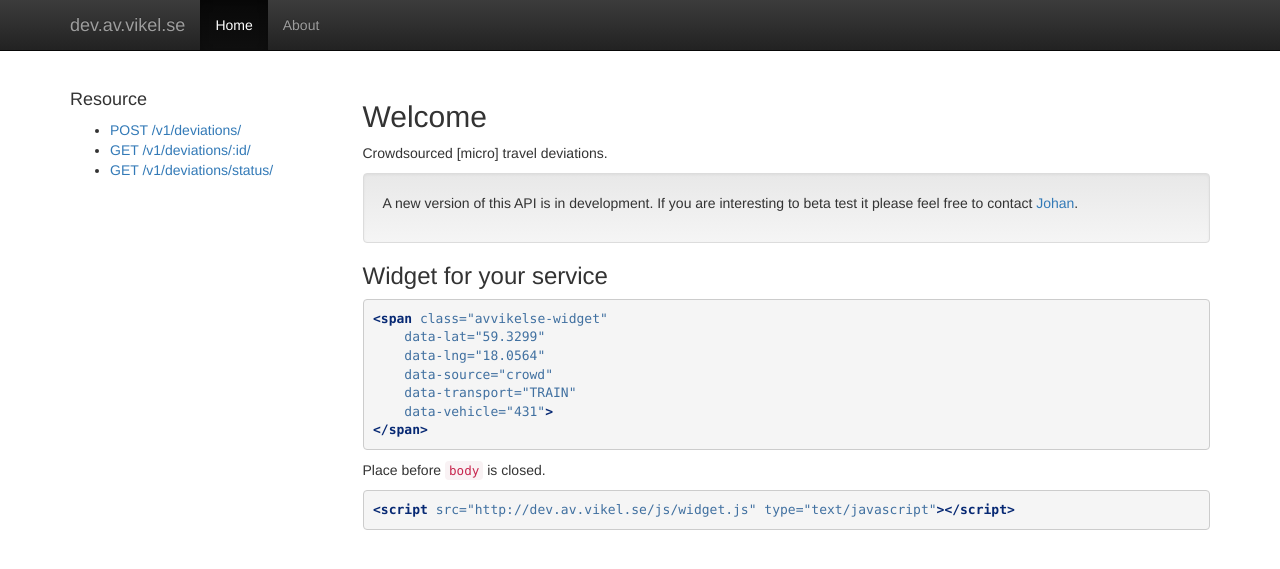
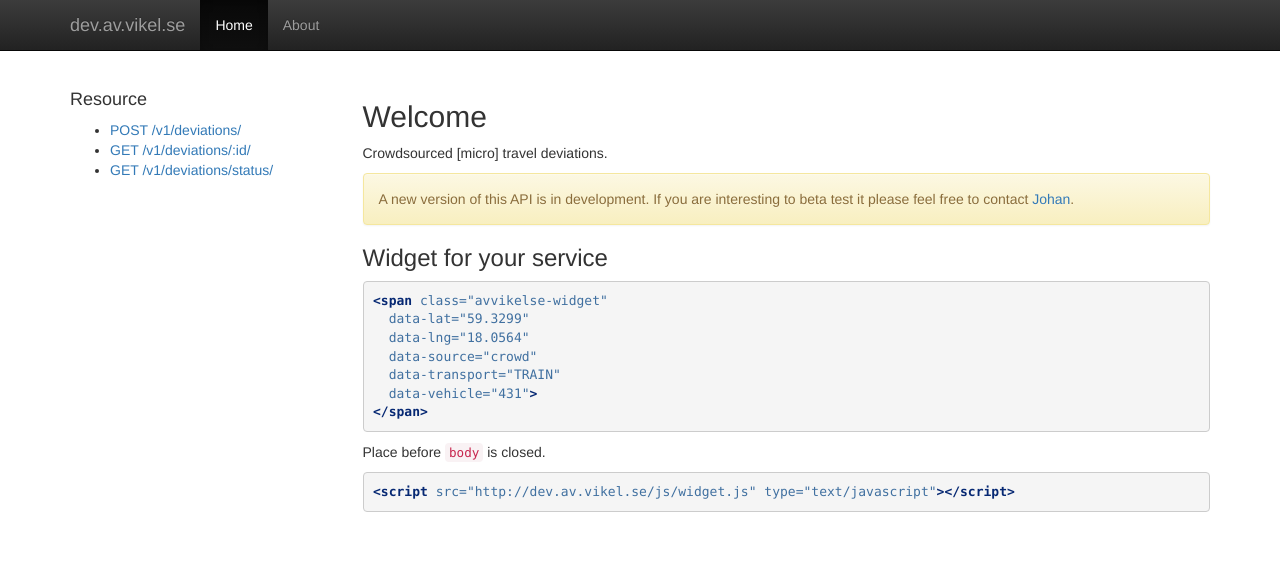
Before and after one commit to avvikelse/avvikelse.github.com, a Jekyll site: the page built from index.html, in a window 1280 px wide. Shown: the top 569 px of the page. Built offline with Jekyll 4.4.1, drawn with Linux system fonts in a browser that asks for light colours; nearby versions of some CDN libraries.

Commit message:
Change indentation.

```diff
--- a/about.html
+++ b/about.html
@@ -5,6 +5,6 @@ active: about
 ---
 
 <div id="home">
-    <h2>About</h2>
-    <p>Developed by <a href="http://twitter.com/nadam9">Fredrik</a>, <a href="http://twitter.com/johanni">Johan</a>, <a href="http://twitter.com/fere0010">Hardy</a>, <a href="http://twitter.com/nadam9">Adam</a> and <a href="http://twitter.com/ptz0n">Erik</a> at <a href="http://travelhack.se/">TravelHack</a> 2011.</p>
+  <h2>About</h2>
+  <p>Developed by <a href="http://twitter.com/froderik">Fredrik</a>, <a href="http://twitter.com/johanni">Johan</a>, <a href="http://twitter.com/fere0010">Hardy</a>, <a href="http://twitter.com/nadam9">Adam</a> and <a href="http://twitter.com/ptz0n">Erik</a> at <a href="http://travelhack.se/">TravelHack</a> 2011.</p>
 </div>
--- a/index.html
+++ b/index.html
@@ -6,7 +6,7 @@ title: Avvikelse Documentation
 <div id="home">
   <h2>Welcome</h2>
   <p>Crowdsourced [micro] travel deviations.</p>
-    <div class="bs-callout bs-callout-warning well">
+  <div class="alert-warning alert">
     <p>A new version of this API is in development. If you are interesting to beta test it please feel free to contact <a href="mailto:johan@markupartist.com">Johan</a>.</p>
   </div>
   <h3>Widget for your service</h3>
```
Lines whose indentation alone changed are shown as unchanged.
